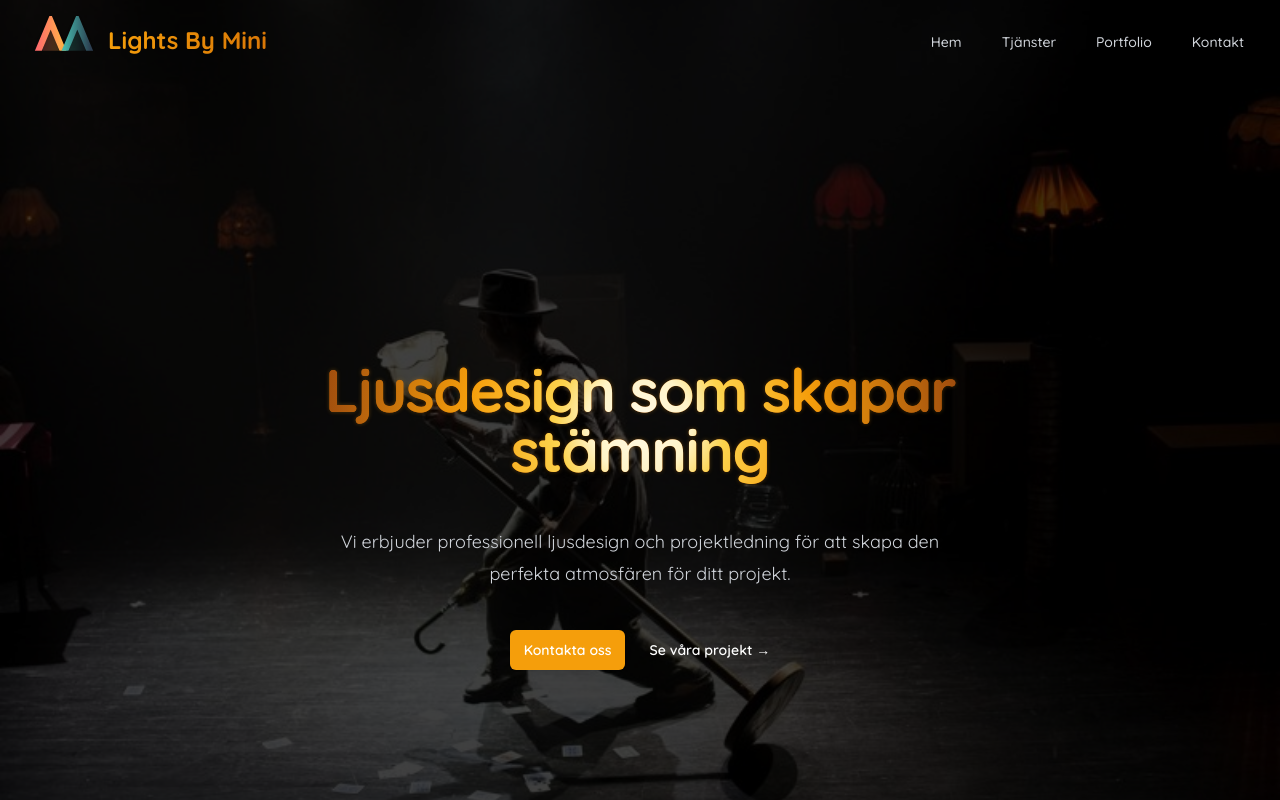
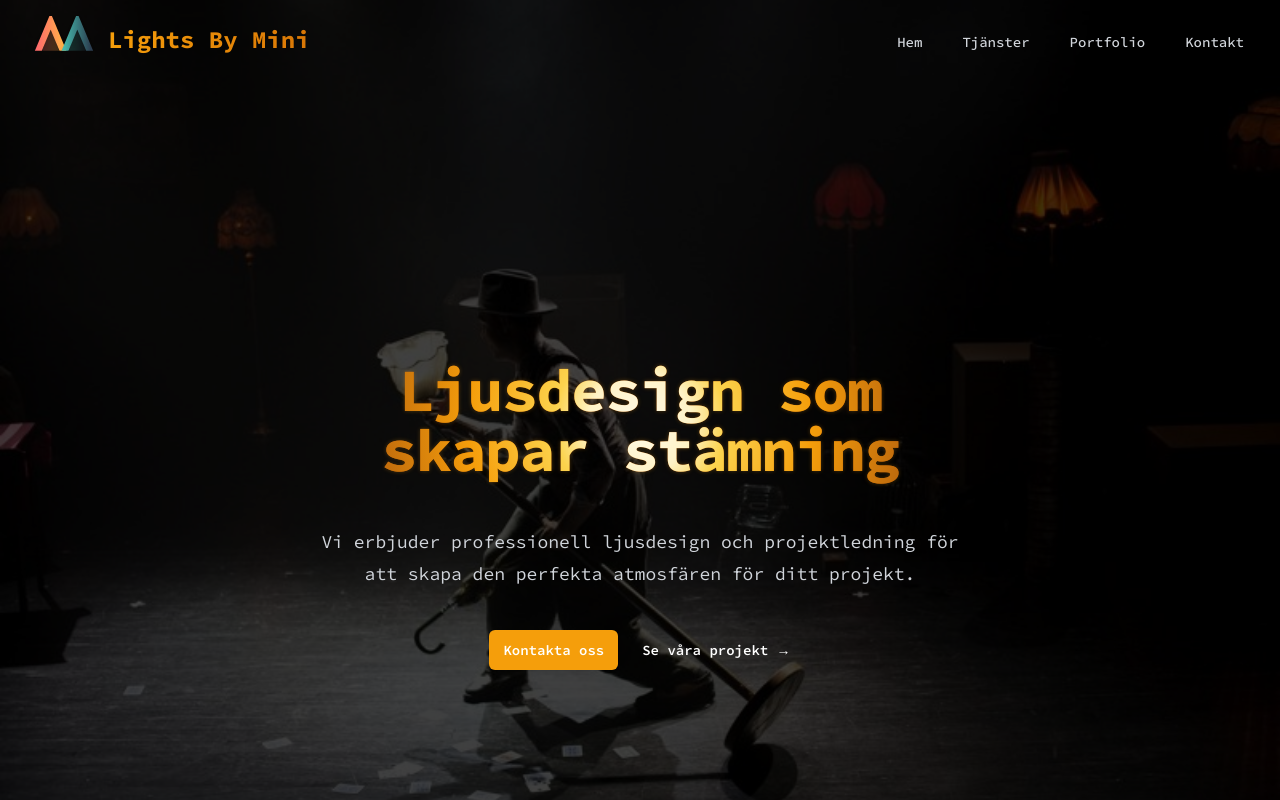
Before and after one commit to codebymini/lights_by_mini, a Next.js app: page / in a window 1280 px wide. Shown: the top 800 px of the page. Built offline with nearby package versions, Linux system fonts and the light colour scheme.

Commit message:
new font

```diff
--- a/src/app/layout.tsx
+++ b/src/app/layout.tsx
@@ -1,8 +1,8 @@
 import type { Metadata } from "next";
-import { Quicksand } from "next/font/google";
+import { Source_Code_Pro } from "next/font/google";
 import "./globals.css";
 
-const quicksand = Quicksand({
+const sourceCodePro = Source_Code_Pro({
   subsets: ["latin"],
   weight: ["300", "400", "500", "600", "700"],
   display: "swap",
@@ -20,7 +20,7 @@ export default function RootLayout({
 }) {
   return (
     <html lang="en">
-      <body className={quicksand.className}>
+      <body className={sourceCodePro.className}>
         <div className="min-h-screen text-white">{children}</div>
       </body>
     </html>
```
